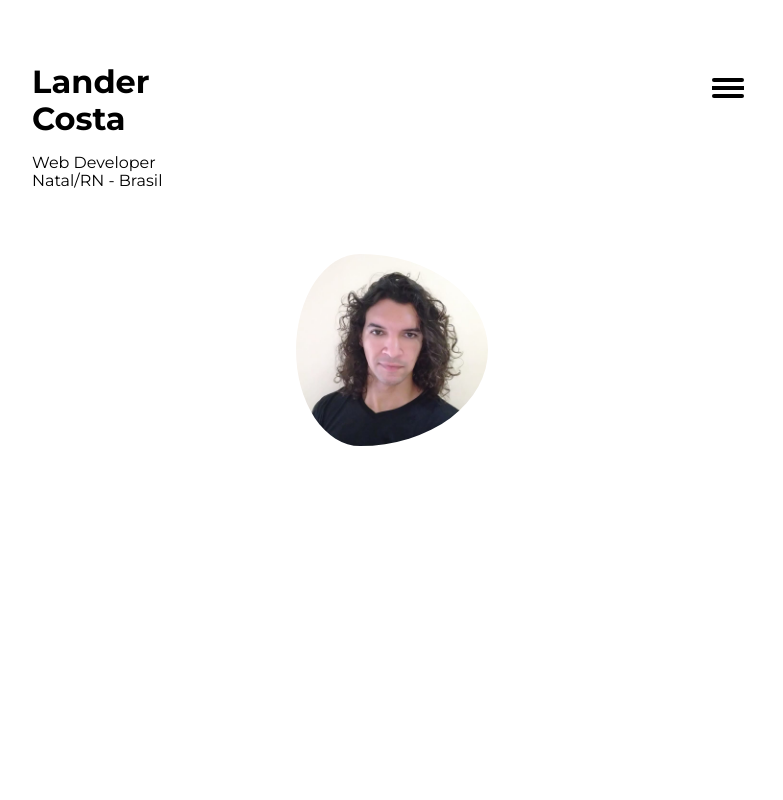
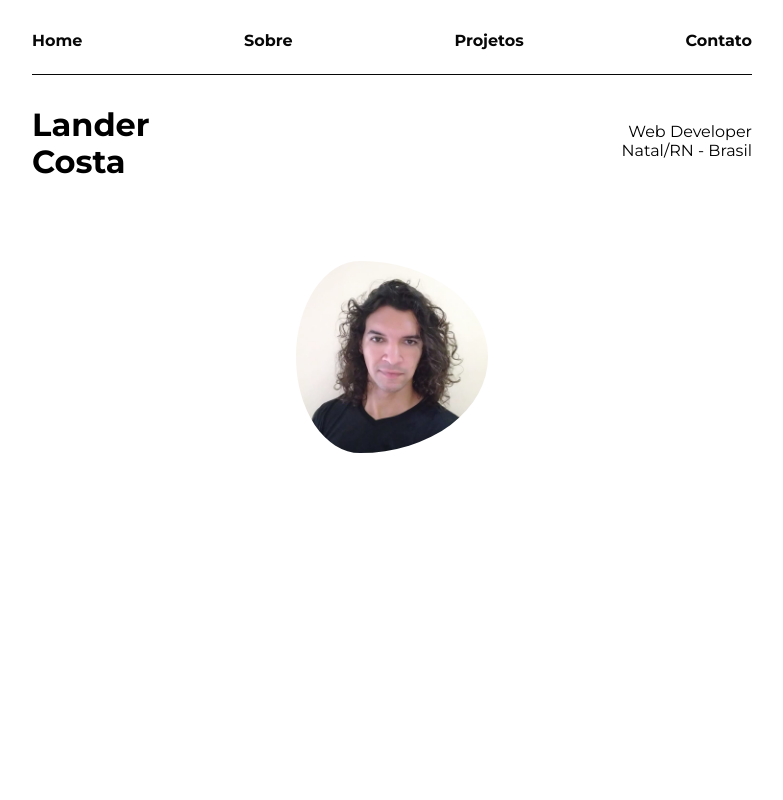
Before and after one commit to LanderCosta/landercosta.github.io, a plain HTML site: page index.html in a window 1280 px wide. Shown: the top 800 px of the page, without its empty margins (248-1031 px from the left). Drawn offline with Linux system fonts and the light colour scheme.

Commit message:
PC version completed

```diff
--- a/css/main.css
+++ b/css/main.css
@@ -1,7 +1,10 @@
 :root {
+  /* screen-contact: 22rem; */
+  /* screen-menu: 48rem; */
   font-size: 16px;
   --primary-color: #070707; /* Usado em fontes e detalhes */
   --background-color: #f6f6f6;
+  --link-hover-color: #5d5d5d;
 }
 
 *,
@@ -31,6 +34,14 @@ section:nth-child(2n) {
   margin-left: auto;
   margin-right: auto;
   max-width: 45rem;
+}
+
+a {
+  color: var(--primary-color);
+}
+
+a:hover {
+  color: var(--link-hover-color);
 }
 
 /* Begin of mobile menu */
@@ -89,7 +100,7 @@ h1, h2 {
   margin: 0;
 }
 
-.menu-hamburguer {
+.btn-hamburguer {
   align-items: center;
   cursor: pointer;
   display: flex;
@@ -97,6 +108,25 @@ h1, h2 {
   justify-content: center;
   width: 3rem;
   z-index: 4;
+}
+
+.menulg-list {
+  border-bottom: 1px solid var(--primary-color);
+  display: none;
+  list-style-type: none;
+  margin-bottom: 2rem;
+  width: 100%;
+}
+
+.menulg-item {
+  margin-bottom: 1.5rem;
+}
+
+.menulg-link {
+  color: var(--primary-color);
+  font-weight: 700;
+  text-decoration: none;
+  transition: all 0.2s ease-in-out;
 }
 
 .hamburguer {
@@ -128,15 +158,15 @@ h1, h2 {
   transform: translateY(0.5rem);
 }
 
-.menu-hamburguer.open .hamburguer {
+.btn-hamburguer.open .hamburguer {
   transform: rotate(45deg);
 }
 
-.menu-hamburguer.open .hamburguer:before {
+.btn-hamburguer.open .hamburguer:before {
   transform: rotate(90deg);
 }
 
-.menu-hamburguer.open .hamburguer:after {
+.btn-hamburguer.open .hamburguer:after {
   transform: rotate(90deg);
 }
 
@@ -183,13 +213,62 @@ h1, h2 {
   padding-left: 0;
 }
 
-@media(min-width: 22em){
+@media(min-width: 22rem){
   .contact-list {
     width: 15rem;
   }
+}
+
+.contact-item:hover {
+  transform: scale(1.1);
+  transition: all 0.2s ease-in-out;
 }
 
 .contact-link {
   color: var(--primary-color);
   font-size: 2rem;
 }
+
+footer {
+  background-color: var(--background-color);
+  font-size: 0.8rem;
+  padding: 1rem;
+  text-align: center;
+}
+
+/* Media querie to change mobile menu to large menu */
+@media (min-width: 40rem){
+  .hero {
+    padding-top: 2rem;
+  }
+
+  header {
+    display: block;
+  }
+
+  .presentation {
+    display: flex;
+    justify-content: space-between;
+  }
+
+  .presentation-description {
+    text-align: right;
+  }
+
+  .btn-hamburguer, .menu-mobile {
+    display: none;
+  }
+
+  .menulg-list {
+    display: flex;
+    justify-content: space-between;
+  }
+
+  .profile-photo-centralizer {
+    margin-top: 4rem;
+  }
+
+  .profile-photo {
+    width: 12rem;
+  }
+}
--- a/index.html
+++ b/index.html
@@ -10,25 +10,31 @@
   <script src="https://kit.fontawesome.com/771023af83.js" crossorigin="anonymous"></script>
 </head>
 <body>
-  <aside class="menu-mobile">
+  <nav class="menu-mobile">
     <ul class="menu-list">
       <li class="menu-item"><a class="menu-link" href="#hero">Home</a></li>
       <li class="menu-item"><a class="menu-link" href="#about">Sobre</a></li>
       <li class="menu-item"><a class="menu-link" href="#projects">Projetos</a></li>
       <li class="menu-item"><a class="menu-link" href="#contact">Contato</a></li>
     </ul>
-  </aside>
+  </nav>
   <main>
     <section id="hero" class="hero">
       <div class="container">
         <header>
-          <div>
+          <nav class="menulg-list">
+            <li class="menulg-item"><a class="menulg-link" href="#hero">Home</a></li>
+            <li class="menulg-item"><a class="menulg-link" href="#about">Sobre</a></li>
+            <li class="menulg-item"><a class="menulg-link" href="#projects">Projetos</a></li>
+            <li class="menulg-item"><a class="menulg-link" href="#contact">Contato</a></li>
+          </nav>
+          <div class="presentation">
             <h1>Lander<br>Costa</h1>
-            <p>Web Developer<br>Natal/RN - Brasil</p>
+            <p class="presentation-description">Web Developer<br>Natal/RN - Brasil</p>
           </div>
-            <div class="menu-hamburguer">
-              <div class="hamburguer"></div>
-            </div>
+          <div class="btn-hamburguer">
+            <div class="hamburguer"></div>
+          </div>
         </header>
         <div class="profile-photo-centralizer">
           <!-- TODO: Testar troca de imagem com foto sorrindo -->
@@ -62,7 +68,6 @@
       <div class="container">
         <h2>Contato</h2>
         <p>Quer falar comigo?<br>Seja bem-vindo!</p>
-        <!-- TODO: Adicionar botão para contato -->
         <ul class="contact-list">
           <!-- TODO: Adicionar itens de acessibilidade para os itens de contato -->
           <li class="contact-item"><a class="contact-link" href="mailto:landercosta@gmail.com" target="_blank"><i class="fas fa-envelope"></i></a></li>
@@ -74,6 +79,14 @@
     </section>
   </main>
 
+  <footer>
+    <div class="container">
+      <p>
+        Modelo do site inspirado no <a href="https://www.behance.net/gallery/80490563/Free-Landing-Page-Template" target="_blank">design</a> de <a href="https://www.behance.net/novik_denis" target="_blank">Denis Novik</a>
+      </p>
+    </div>
+  </footer>
+
   <script src="./js/main.js"></script>
 </body>
 </html>
--- a/js/main.js
+++ b/js/main.js
@@ -6,25 +6,25 @@
   addInteractions();
 
   function addInteractions(){
-    const menuHamburguer = document.querySelector('.menu-hamburguer');
+    const btnHamburguer = document.querySelector('.btn-hamburguer');
     const menuMobile = document.querySelector('.menu-mobile');
     const menuLinks = document.querySelectorAll('.menu-link');
 
-    addHamburguerMenuClickToShowMobileMenu(menuHamburguer, menuMobile);
-    addMenuLinksClickToSimulateHamburguerClick(menuLinks, menuHamburguer);
+    addHamburguerBtnClickToShowMobileMenu(btnHamburguer, menuMobile);
+    addMenuLinksClickToSimulateHamburguerClick(menuLinks, btnHamburguer);
   }
 
-  function addHamburguerMenuClickToShowMobileMenu(menuHamburguer, menuMobile){
-    menuHamburguer.addEventListener('click', () => {
-      menuHamburguer.classList.toggle('open');
+  function addHamburguerBtnClickToShowMobileMenu(btnHamburguer, menuMobile){
+    btnHamburguer.addEventListener('click', () => {
+      btnHamburguer.classList.toggle('open');
       menuMobile.classList.toggle('show');
     });
   }
 
-  function addMenuLinksClickToSimulateHamburguerClick(menuLinks, menuHamburguer){
+  function addMenuLinksClickToSimulateHamburguerClick(menuLinks, btnHamburguer){
     for(let menuLink of menuLinks){
       menuLink.addEventListener('click', () => {
-        menuHamburguer.click();
+        btnHamburguer.click();
       });
     }
   }
```
